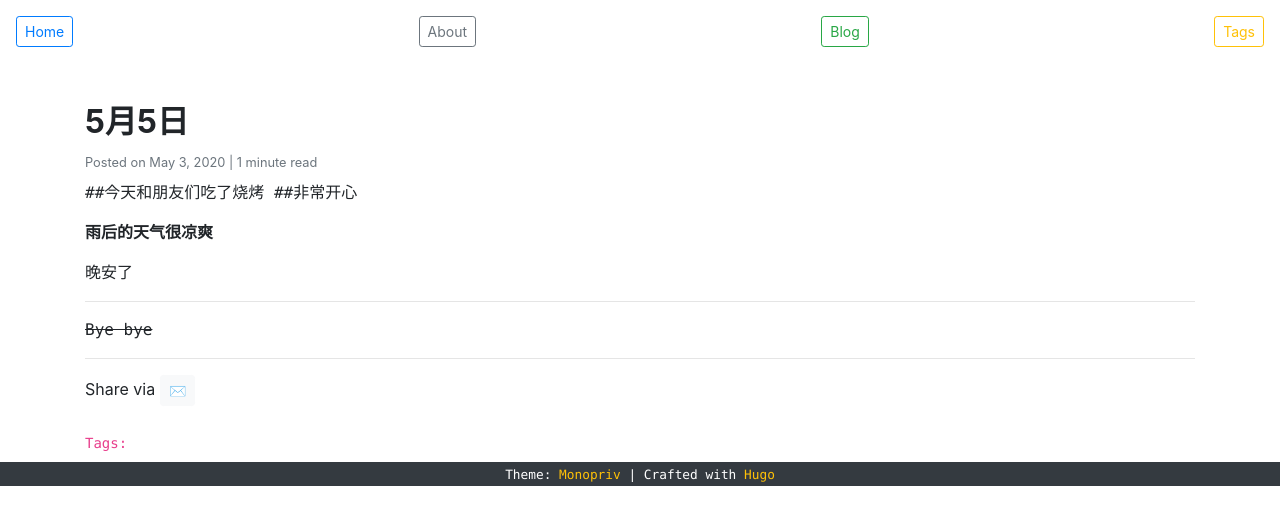
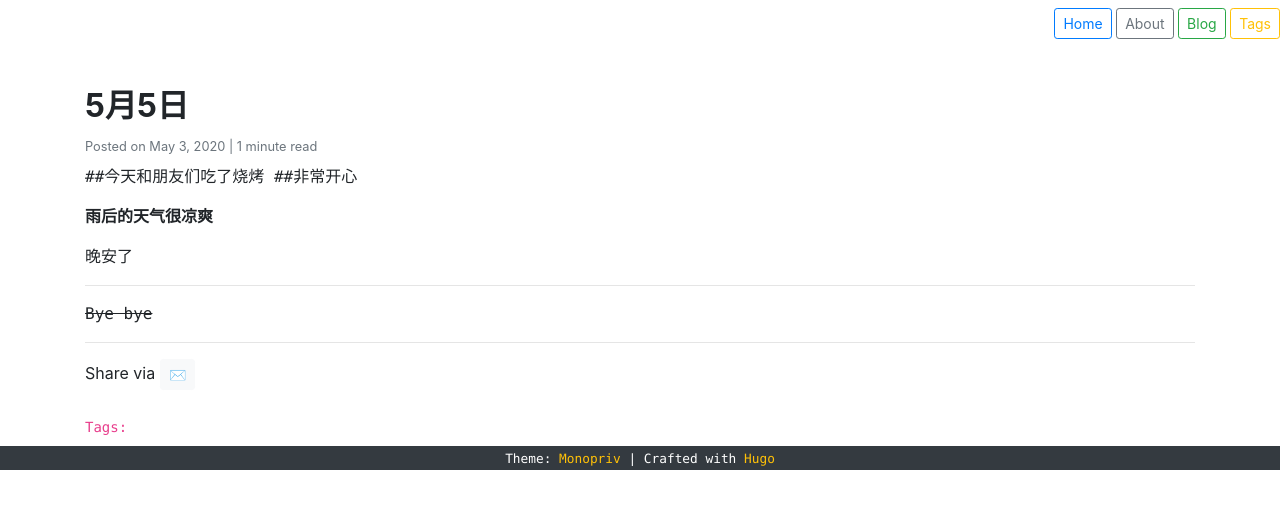
Before and after one commit to valepipi/valepipi.github.io, a plain HTML site: page post/blog/index.html in a window 1280 px wide. Drawn offline with Linux system fonts and the light colour scheme.

Commit message:
Update index.html

```diff
--- a/post/blog/index.html
+++ b/post/blog/index.html
@@ -14,7 +14,7 @@
 	<title>5月5日</title>
 </head>
 <body>
-      <div id="content"><nav class="navbar text-right sticky-top bg-white mt-2 mb-5">
+      <div id="content"><nav class="navbar- text-right sticky-top bg-white mt-2 mb-5">
     <a href='https://valepipi.github.io/'><span class="btn btn-sm btn-outline-primary">Home</span></a>
     <a href='https://valepipi.github.io/about'><span class="btn btn-sm btn-outline-secondary">About</span></a>
     <a href='https://valepipi.github.io/post'><span class="btn btn-sm btn-outline-success">Blog</span></a>
```
